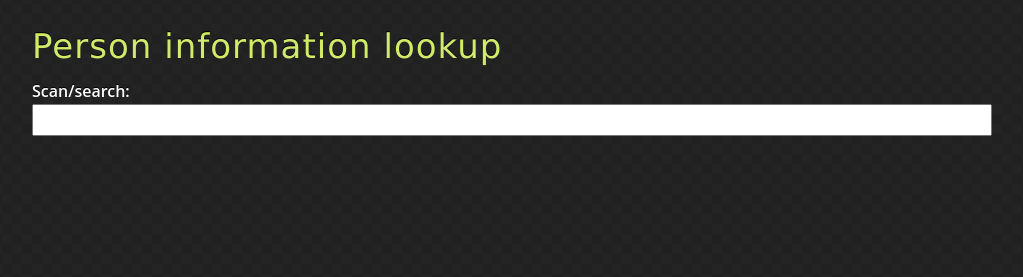
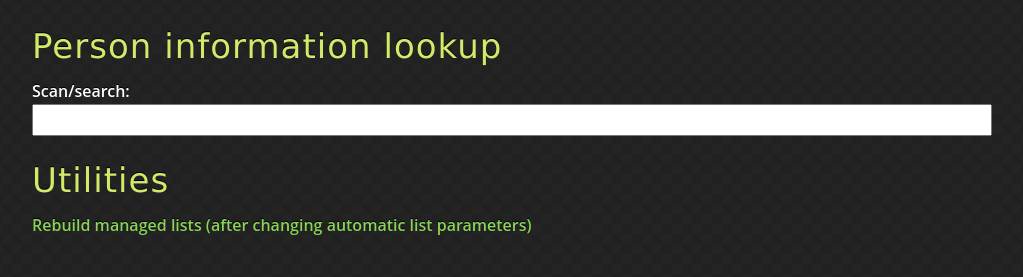
Before and after one commit to Hovercross/uconnballroom, a Django app: template dashboard/templates/dashboard_index.html in a window 1280 px wide. Shown: the part 356-633 px from the top of the page, without its empty margins (248-1271 px from the left). Run offline with Django 3.2, Linux system fonts and the light colour scheme; the template is opened without the code that fills it, so the values that code supplies are empty; some libraries are stand-ins or nearby versions.

Commit message:
Added list rebuild ability to the dashboard

```diff
--- a/dashboard/static/js/dashboard.js
+++ b/dashboard/static/js/dashboard.js
@@ -60,4 +60,13 @@ function setupAutocomplete() {
 	autocomplete.on("go", function() {
 		$(this).data("responses", false);
 	})
+
+	$("a.confirm").on("click", function(e) {
+		title = $(this).attr("title") + " Please confirm to continue";
+
+		ok = confirm(title);
+
+		if (!ok)
+			e.preventDefault();
+	})
 }
--- a/dashboard/templates/dashboard_index.html
+++ b/dashboard/templates/dashboard_index.html
@@ -26,4 +26,9 @@
 	</form>
 </div>
 
+<div class="span-8 last">
+	<h2>Utilities</h2>
+	<p><a title="Rebuilding all managed lists make take upwards of 10 minutes." class="confirm" href="{% url 'dashboard.views.utils.rebuild_managed_lists' %}">Rebuild managed lists (after changing automatic list parameters)</a></p>
+</div>
+
 {% endblock %}
--- a/dashboard/urls.py
+++ b/dashboard/urls.py
@@ -1,12 +1,13 @@
 from django.conf.urls import patterns, url
 
-from dashboard.views import reporting, index, autocomplete, tracker
+from dashboard.views import reporting, index, autocomplete, tracker, utils
 
 urlpatterns = patterns('',
     url(r'^$', index.index),
     url(r'^reports/$', reporting.index),
     url(r'^reports/report/$', reporting.report),
     url(r'^reports/person_info/$', reporting.person_info),
+    url(r'^utils/rebuild_managed_lists/$', utils.rebuild_managed_lists),
     url(r'^autocomplete/$', autocomplete.search),
     url(r'^tracker/$', tracker.index),
     url(r'^tracker/record/$', tracker.record_entry),
```
Also changed, not shown: dashboard/views/utils.py (added, +12 -0 lines).
